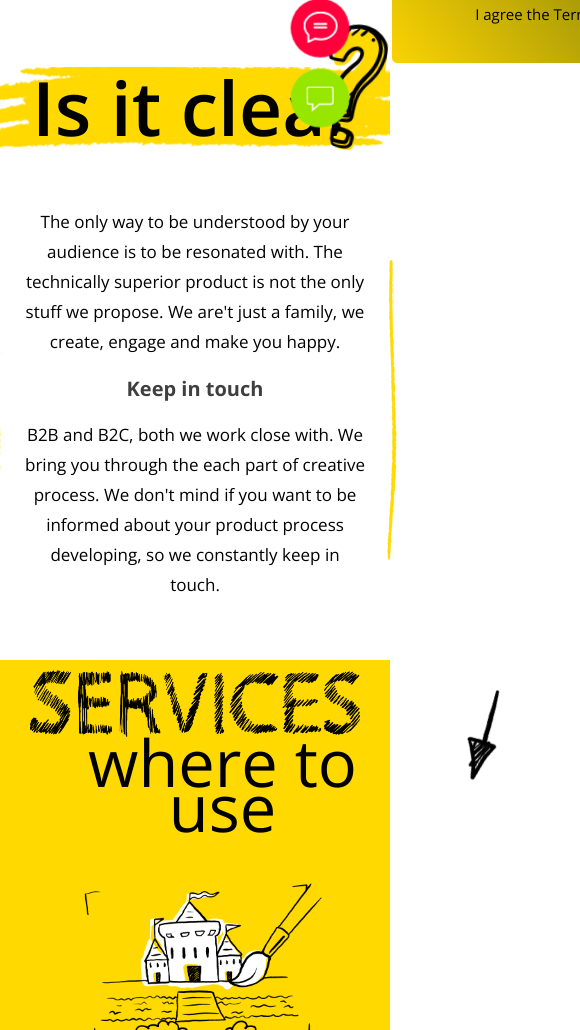
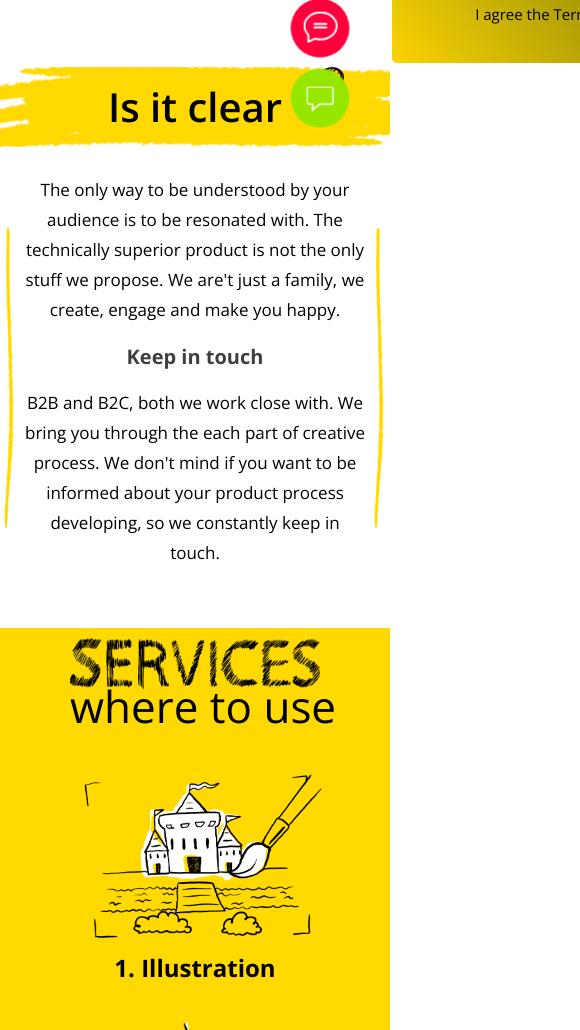
Before and after one commit to Serega414/moonwake, a website: page app/commercial.html in a window 390 px wide. Shown: the part 616-1646 px from the top of the page, 580 px wide, since content can reach past the window. Drawn offline with nearby package versions, Linux system fonts and the light colour scheme; files that its build step writes are made by us from their sources.

Commit message:
commercial page update

```diff
--- a/app/scss/_media.scss
+++ b/app/scss/_media.scss
@@ -616,6 +616,19 @@
     padding-top: 26px;
     left: -73px;
   }
+  .explainer__wrapper.commercial-services__wrapper .commercial-watisit-title {
+    width: 300px;
+  }
+  .explainer__wrapper.commercial-services__wrapper .explainer__watisit-text {
+    font-size: 59px;
+    line-height: 45px;
+    font-weight: 400;
+    margin-right: -54px;
+  }
+  .explainer__wrapper.commercial-services__wrapper
+    .commercial-watisit-title::after {
+    right: -163px;
+  }
 }
 @media (max-width: 620px) {
   .our__family.bgi-box {
@@ -725,6 +738,10 @@
   }
 }
 @media (max-width: 540px) {
+  .explainer__wrapper.commercial-services__wrapper
+    .commercial-watisit-title::after {
+    display: none;
+  }
 }
 @media (max-width: 500px) {
   .moonwake__item .moonwake__item-title {
@@ -806,6 +823,18 @@
       transform: translateY(10px) scale(0.3);
     }
   }
+  .storytelling-conten__item.commercial-conten__item .commercial-contenh2 h2 {
+    font-size: 64px;
+    font-weight: 600;
+    margin-bottom: 36px;
+  }
+  .explainer__storytelling-content.commercail__storytelling-content
+    .storytelling-conten__item.commercial-conten__item
+    .commercial-contenh2::after {
+    top: -101px;
+    right: 0;
+    transform: scale(0.3) rotate(7deg);
+  }
 }
 @media (max-width: 480px) {
   .storytelling-contentvideo__inner
@@ -879,6 +908,19 @@
     font-size: 44px;
     margin-bottom: 20px;
   }
+  .storytelling-conten__item.commercial-conten__item .commercial-contenh2 h2 {
+    font-size: 52px;
+    font-weight: 600;
+    margin-bottom: 28px;
+  }
+  .explainer__wrapper.commercial-services__wrapper .commercial-watisit-title {
+    width: 250px;
+  }
+  .explainer__wrapper.commercial-services__wrapper .explainer__watisit-text {
+    font-size: 44px;
+    line-height: 29px;
+    margin-right: -16px;
+  }
 }
 
 @media (max-width: 400px) {
@@ -921,6 +963,18 @@
     span {
       font-size: 44px;
     }
+  }
+  .storytelling-conten__item.commercial-conten__item .commercial-contenh2 h2 {
+    font-size: 40px;
+    font-weight: 600;
+    margin-bottom: 28px;
+  }
+  .explainer__storytelling-content.commercail__storytelling-content
+    .storytelling-conten__item.commercial-conten__item
+    .commercial-contenh2::after {
+    top: -101px;
+    right: 0;
+    transform: scale(0.2) rotate(7deg);
   }
 }
 @media (max-width: 380px) {
--- a/app/scss/style.scss
+++ b/app/scss/style.scss
@@ -1684,21 +1684,8 @@
       height: 252px;
       top: -106px;
       right: -23px;
-      animation: fillColor 5s infinite;
       transform: scale(0.5) rotate(7deg);
-      fill: rgb(240, 0, 0);
-    }
-  }
-}
-@keyframes fillColor {
-  0% {
-    fill: rgb(240, 0, 0);
-  }
-  70% {
-    fill: #000;
-  }
-  100% {
-    fill: rgb(3, 224, 69);
+    }
   }
 }
 .commercial-contentvideo__inner {
@@ -1746,10 +1733,10 @@
     background-image: url(../images/commercail-conten__item-descr__yellow_line.png);
   }
   .storytelling-conten__item-descr::before {
-    left: -153px;
+    left: -140px;
   }
   .storytelling-conten__item-descr::after {
-    right: -153px;
+    right: -140px;
   }
   h2 {
     font-size: 75px;
```
Also changed, not shown: app/scss/dist/_media.css, app/scss/dist/style.css.
